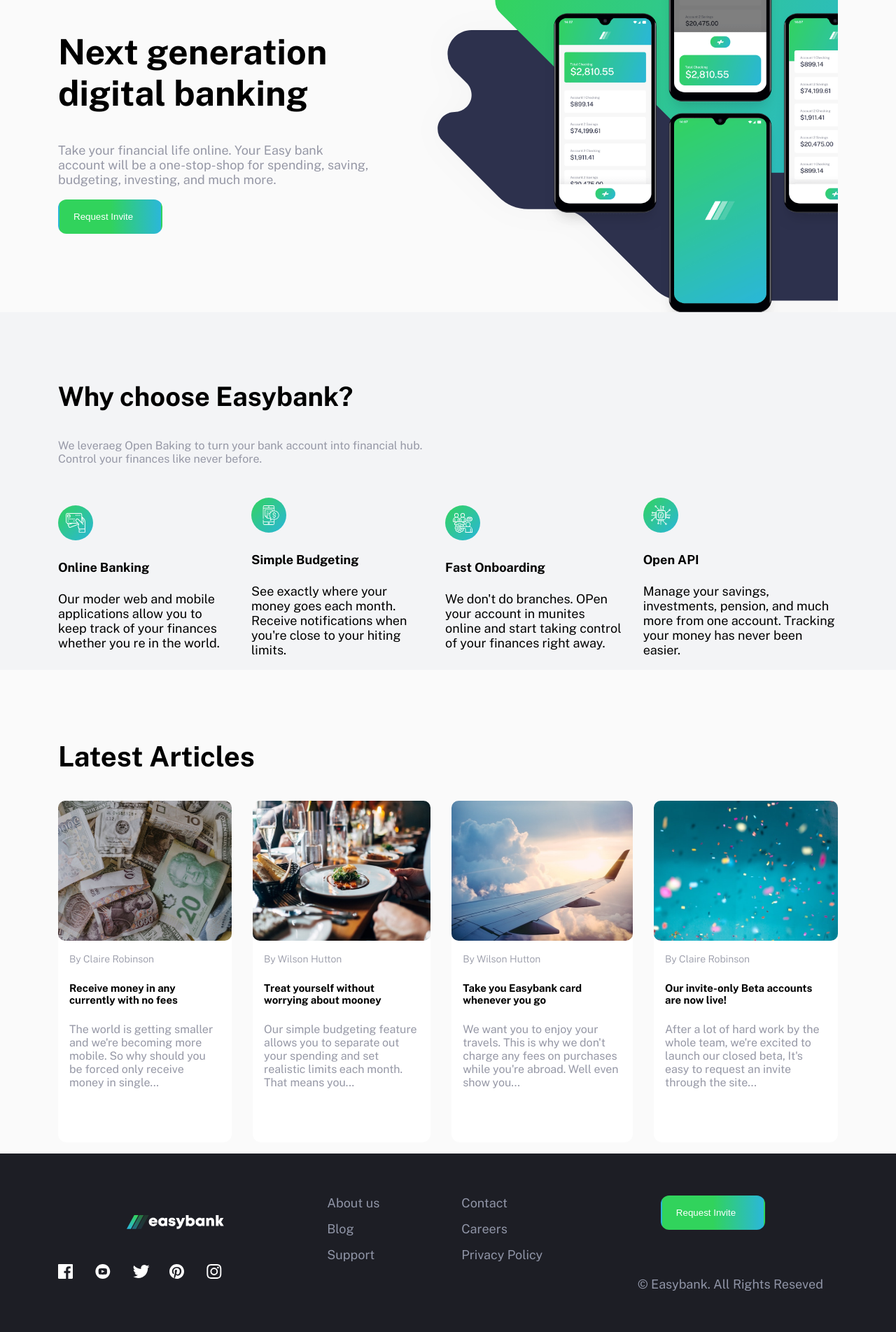
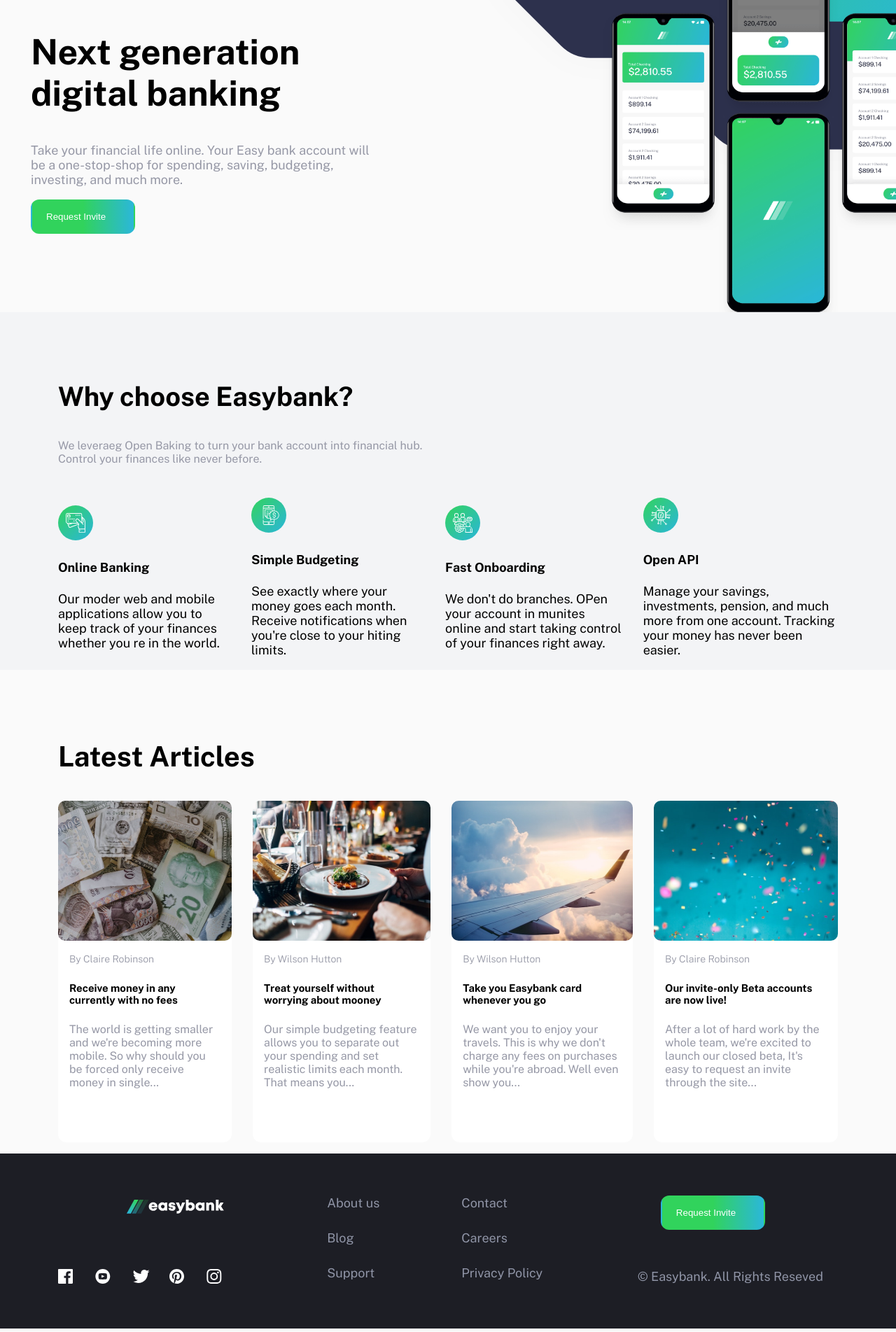
Before and after one commit to ravinalamada/easybank-landing-page-prisca, a website: page index.htm in a window 1280 px wide. Shown: the part 235-2138 px from the top of the page at 70% size. Drawn offline with nearby package versions, Linux system fonts and the light colour scheme.

Commit message:
Updated features2 files and slides images 12/02/2021

```diff
--- a/scss/_easybank_footer.scss
+++ b/scss/_easybank_footer.scss
@@ -33,6 +33,8 @@
   .footer__heading {
     grid-column: 1 / 2;
     grid-row: 1 / 3;
+    margin-block-start: 0;
+    margin-block-end: 0;
   }
 
   .footer__nav--icons {
@@ -55,6 +57,8 @@
   .footer--desc {
     grid-column: 3 / 5;
     grid-row: 3;
+    margin-block-start: 0;
+    margin-block-end: 24px;
   }
 
 }
--- a/scss/_easybank_masthead.scss
+++ b/scss/_easybank_masthead.scss
@@ -51,12 +51,14 @@
 
   .easybank__masthead--container {
     @include breakpoint;
+    max-width: 1236px;
+    margin-inline-end: unset;
     @include flexRow;
     flex-direction: row-reverse;
     background-image: url('../icons/bg-intro-desktop.svg');
     background-repeat: no-repeat;
-    background-position-x: 39vw;
-    background-position-y: 100%;
+    background-position-x: 49vw;
+    background-position-y: -27vh;
     position: unset;
     padding-bottom: 0;
     gap: 100px;
--- a/scss/_easybank_nav.scss
+++ b/scss/_easybank_nav.scss
@@ -32,6 +32,10 @@
     text-align: justify;
   }
 
+  .footer__items--active:not(:last-of-type) {
+    margin-bottom: 29px;
+  }
+
   .footer__items--active:last-of-type {
     text-align: unset;
   }
```
Also changed, not shown: webroot/css/index.css.
